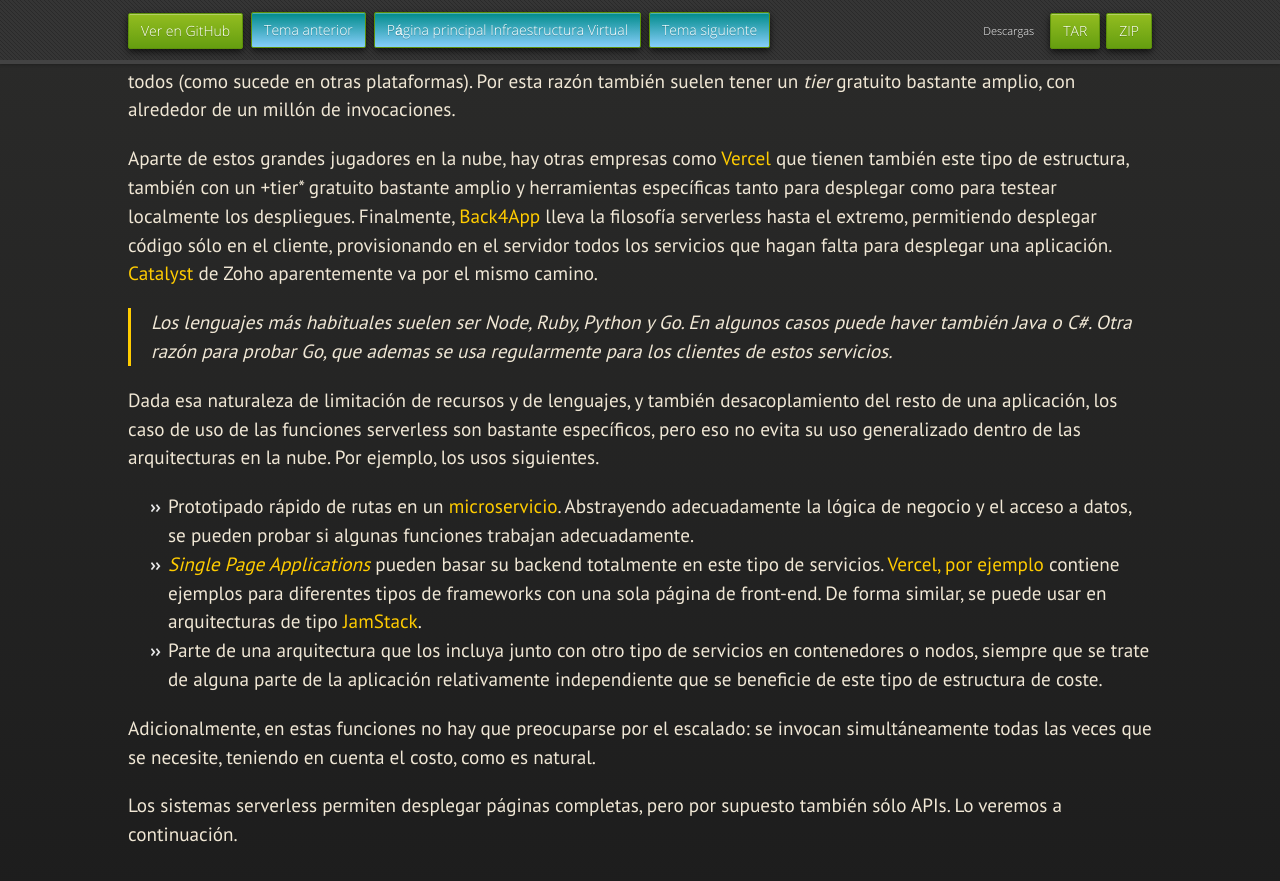
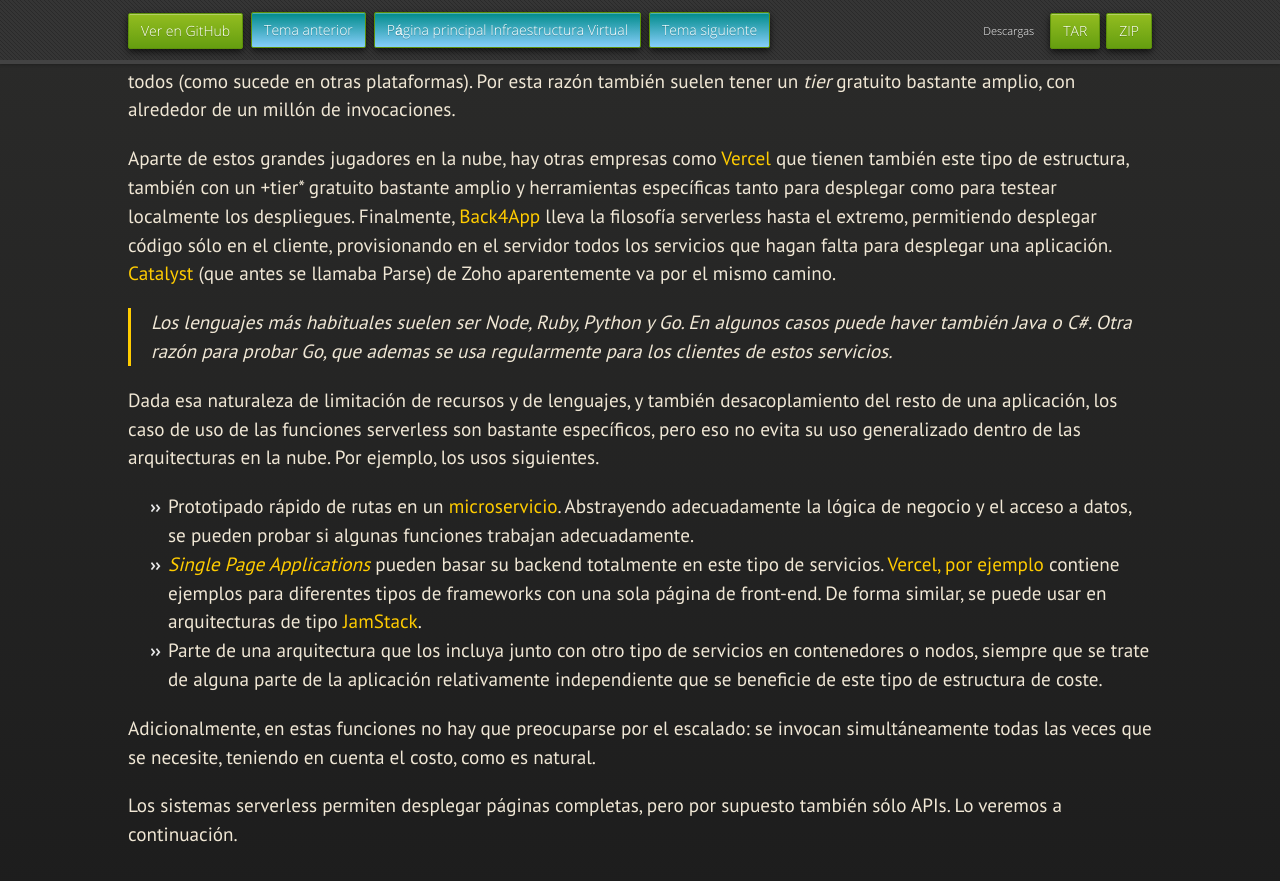
Before and after one commit to JJ/IV, a Jekyll site: the page built from documentos/temas/Serverless.md, in a window 1280 px wide and 900 px high, scrolled down 1743 px. Shown: the top 881 px of the window. Built offline with Jekyll 4.4.1, drawn with Linux system fonts in a browser that asks for light colours; nearby versions of some CDN libraries; some web fonts are replaced; our own code applies the rules of GitHub Pages for plain Markdown files; some of the changed text lies outside the part shown.

Commit message:
Sync documentos/temas/Serverless.md de master a gh-pages

```diff
--- a/documentos/temas/Serverless.md
+++ b/documentos/temas/Serverless.md
@@ -82,7 +82,8 @@
 sólo en el cliente, provisionando en el servidor todos los servicios
 que hagan falta para desplegar una
 aplicación. [Catalyst](https://www.zoho.com/catalyst/use-cases.html)
-de Zoho aparentemente va por el mismo camino.
+(que antes se llamaba Parse) de Zoho aparentemente va por el mismo
+camino.
 
 > Los lenguajes más habituales suelen ser Node, Ruby, Python y Go. En
 > algunos casos puede haver también Java o C#. Otra razón para probar
@@ -207,3 +208,10 @@
 función. En este caso no se ha hecho, pero en general sí se debe
 hacer. De esa forma se puede testear localmente todo lo que se vaya a
 ejecutar.
+
+<div class='ejercicios' markdown="1">
+
+Tomar alguna de las funciones de prueba de Vercel, y hacer despliegues
+de prueba con el mismo.
+
+</div>
```
